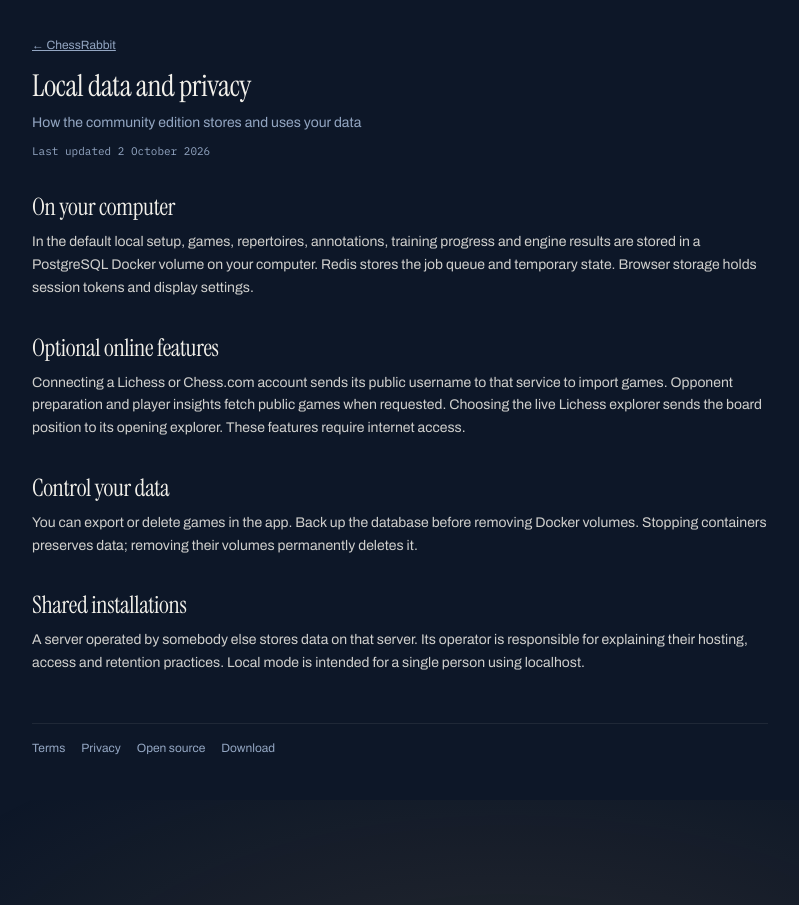
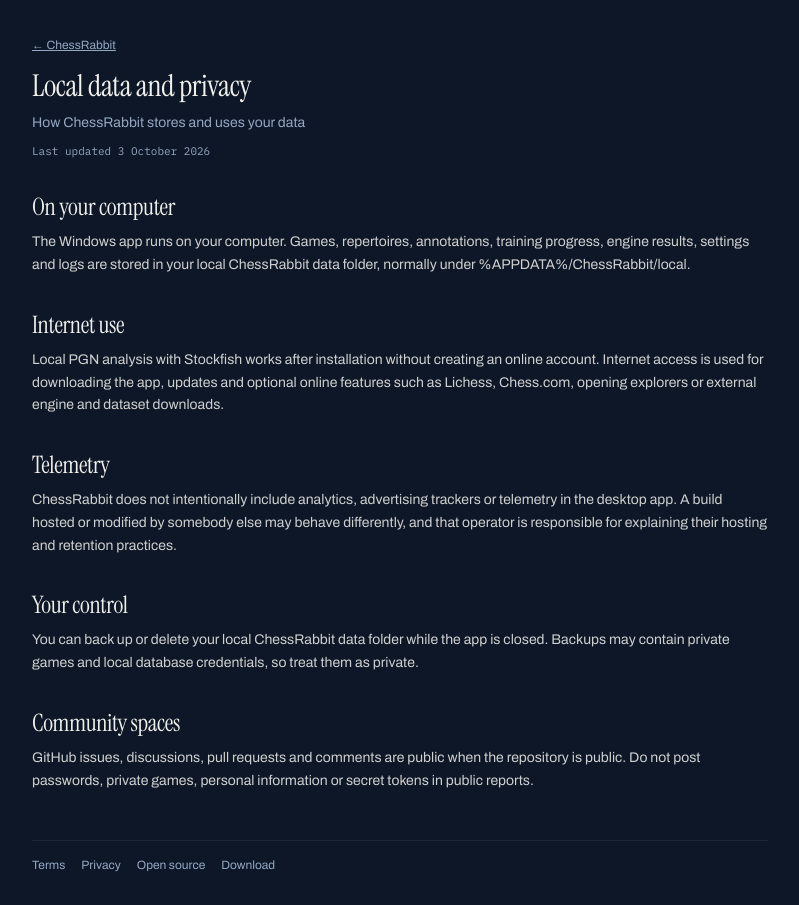
Before and after one commit to misaelalves99/chessrabbit, a Next.js app in the folder apps/web/: page /privacy in a window 1280 px wide. Shown: the whole page, without its empty margins (240-1039 px from the left). Before the commit the page ends 800 px from the top, so only its background shows below. Built offline with nearby package versions, Linux system fonts and the light colour scheme.

Commit message:
Update privacy page

```diff
--- a/apps/web/src/app/privacy/page.tsx
+++ b/apps/web/src/app/privacy/page.tsx
@@ -1,14 +1,16 @@
 import LegalDoc from "@/components/LegalDoc";
 
 export default function Privacy() {
-  return <LegalDoc title="Local data and privacy" standfirst="How the community edition stores and uses your data" updated="2 October 2026">
+  return <LegalDoc title="Local data and privacy" standfirst="How ChessRabbit stores and uses your data" updated="3 October 2026">
     <h2>On your computer</h2>
-    <p>In the default local setup, games, repertoires, annotations, training progress and engine results are stored in a PostgreSQL Docker volume on your computer. Redis stores the job queue and temporary state. Browser storage holds session tokens and display settings.</p>
-    <h2>Optional online features</h2>
-    <p>Connecting a Lichess or Chess.com account sends its public username to that service to import games. Opponent preparation and player insights fetch public games when requested. Choosing the live Lichess explorer sends the board position to its opening explorer. These features require internet access.</p>
-    <h2>Control your data</h2>
-    <p>You can export or delete games in the app. Back up the database before removing Docker volumes. Stopping containers preserves data; removing their volumes permanently deletes it.</p>
-    <h2>Shared installations</h2>
-    <p>A server operated by somebody else stores data on that server. Its operator is responsible for explaining their hosting, access and retention practices. Local mode is intended for a single person using localhost.</p>
+    <p>The Windows app runs on your computer. Games, repertoires, annotations, training progress, engine results, settings and logs are stored in your local ChessRabbit data folder, normally under %APPDATA%/ChessRabbit/local.</p>
+    <h2>Internet use</h2>
+    <p>Local PGN analysis with Stockfish works after installation without creating an online account. Internet access is used for downloading the app, updates and optional online features such as Lichess, Chess.com, opening explorers or external engine and dataset downloads.</p>
+    <h2>Telemetry</h2>
+    <p>ChessRabbit does not intentionally include analytics, advertising trackers or telemetry in the desktop app. A build hosted or modified by somebody else may behave differently, and that operator is responsible for explaining their hosting and retention practices.</p>
+    <h2>Your control</h2>
+    <p>You can back up or delete your local ChessRabbit data folder while the app is closed. Backups may contain private games and local database credentials, so treat them as private.</p>
+    <h2>Community spaces</h2>
+    <p>GitHub issues, discussions, pull requests and comments are public when the repository is public. Do not post passwords, private games, personal information or secret tokens in public reports.</p>
   </LegalDoc>;
 }
```
